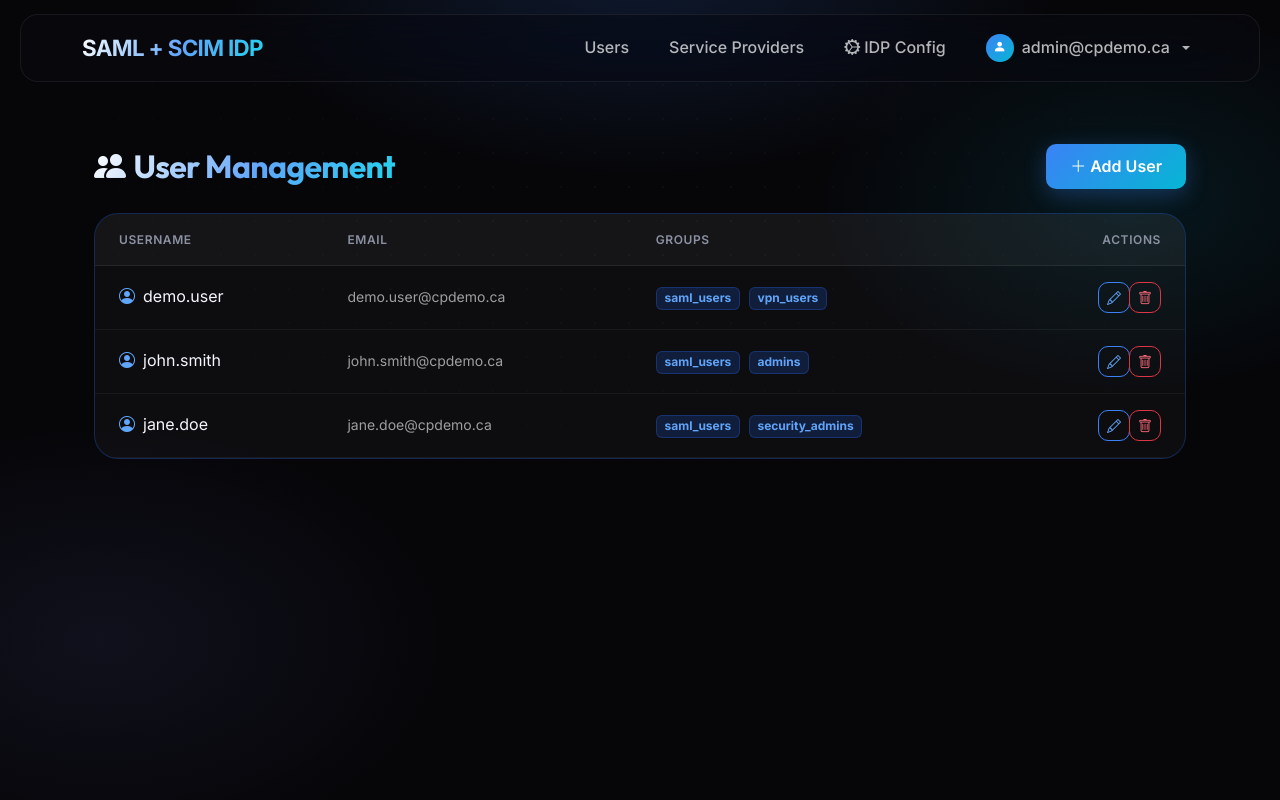
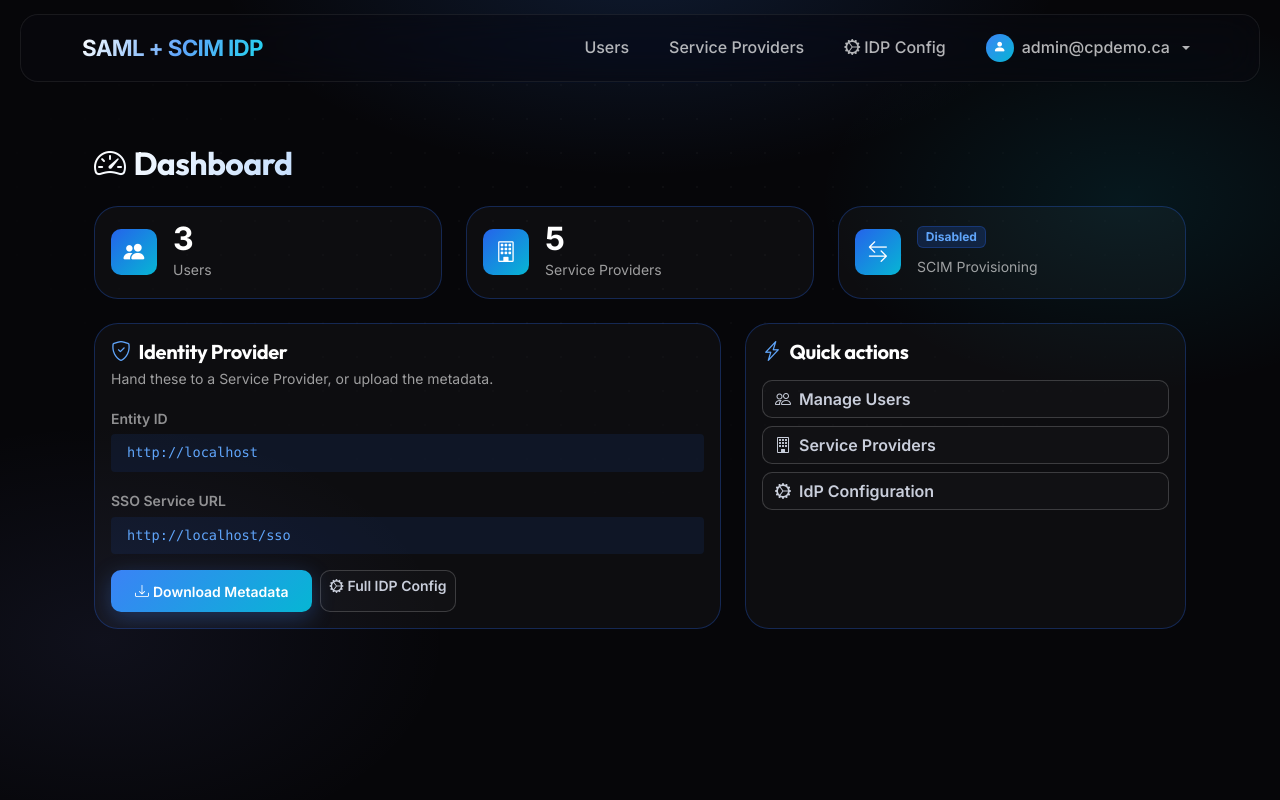
Before and after one commit to alshawwaf/SAML_IDP_Simulator, a Flask app: page /admin/ in a window 1280 px wide. Run offline with Flask 3, Linux system fonts and the light colour scheme; the visitor is signed in with stand-in values (Sample User, id 1); parts of the project's set-up code (start-up, migrations or seed data) failed here and were passed over; some libraries are stand-ins or nearby versions.

Commit message:
Consolidate: real overview dashboard at /admin/; remove redundant users page
The dashboard (/admin/) was a duplicate of the Users page. Replace it with a proper overview: stat cards (Users, Service Providers, SCIM status) that link to their sections, an Identity Provider summary (Entity ID / SSO URL + Download Metadata), and quick actions. /admin/users keeps the full management table. Removed the now-redundant users.html (the dashboard route renders the new dashboard.html).

Co-Authored-By: Claude Opus 4.8 <noreply@anthropic.com>

```diff
--- a/app/routes/admin.py
+++ b/app/routes/admin.py
@@ -20,10 +20,12 @@ def admin_required(f):
 @admin_bp.route('/')
 @admin_required
 def dashboard():
-    users = User.query.all()
-    sps = ServiceProvider.query.all()
-    user_fields = User.get_editable_user_fields()
-    return render_template('admin/users.html', users=users, sps=sps, user_fields=user_fields)
+    return render_template(
+        'admin/dashboard.html',
+        user_count=User.query.count(),
+        sp_count=ServiceProvider.query.count(),
+        config=config_manager.get_all_config(),
+    )
 
 @admin_bp.route('/settings')
 @admin_required
--- a/app/static/css/custom.css
+++ b/app/static/css/custom.css
@@ -776,3 +776,22 @@ code {
 }
 .navbar .dropdown-menu form { margin: 0; }
 .navbar .dropdown-item { cursor: pointer; }
+
+/* ===================== Dashboard stat cards ===================== */
+.stat-card { transition: transform 0.15s ease, border-color 0.15s ease; }
+.stat-card:hover {
+  transform: translateY(-2px);
+  border-color: var(--border-hover) !important;
+}
+.stat-icon {
+  width: 46px;
+  height: 46px;
+  flex-shrink: 0;
+  display: inline-flex;
+  align-items: center;
+  justify-content: center;
+  border-radius: var(--radius-sm);
+  background: linear-gradient(135deg, var(--primary-dim), var(--secondary));
+  color: #fff;
+  font-size: 1.3rem;
+}
--- /dev/null
+++ b/app/templates/admin/dashboard.html
@@ -0,0 +1,91 @@
+{% extends "base.html" %}
+{% block title %}Dashboard{% endblock %}
+
+{% block content %}
+<div class="container py-4">
+  <h2 class="text-gradient mb-4"><i class="bi bi-speedometer2 me-2"></i>Dashboard</h2>
+
+  <!-- Stat cards -->
+  <div class="row g-3 g-md-4 mb-4">
+    <div class="col-md-4">
+      <a href="{{ url_for('admin.user_management') }}" class="text-decoration-none">
+        <div class="card glass border-0 h-100 stat-card">
+          <div class="card-body d-flex align-items-center gap-3">
+            <span class="stat-icon"><i class="bi bi-people-fill"></i></span>
+            <div>
+              <div class="fs-2 fw-bold text-white lh-1">{{ user_count }}</div>
+              <div class="text-muted small mt-1">Users</div>
+            </div>
+          </div>
+        </div>
+      </a>
+    </div>
+    <div class="col-md-4">
+      <a href="{{ url_for('admin.list_sps') }}" class="text-decoration-none">
+        <div class="card glass border-0 h-100 stat-card">
+          <div class="card-body d-flex align-items-center gap-3">
+            <span class="stat-icon"><i class="bi bi-building"></i></span>
+            <div>
+              <div class="fs-2 fw-bold text-white lh-1">{{ sp_count }}</div>
+              <div class="text-muted small mt-1">Service Providers</div>
+            </div>
+          </div>
+        </div>
+      </a>
+    </div>
+    <div class="col-md-4">
+      <a href="{{ url_for('scim_admin.dashboard') if scim_enabled else url_for('admin.idp_config') }}" class="text-decoration-none">
+        <div class="card glass border-0 h-100 stat-card">
+          <div class="card-body d-flex align-items-center gap-3">
+            <span class="stat-icon"><i class="bi bi-arrow-left-right"></i></span>
+            <div>
+              <div class="lh-1"><span class="badge bg-{{ 'success' if scim_enabled else 'secondary' }}">{{ 'Enabled' if scim_enabled else 'Disabled' }}</span></div>
+              <div class="text-muted small mt-2">SCIM Provisioning</div>
+            </div>
+          </div>
+        </div>
+      </a>
+    </div>
+  </div>
+
+  <div class="row g-3 g-md-4">
+    <!-- Identity Provider summary -->
+    <div class="col-lg-7">
+      <div class="card glass border-0 h-100">
+        <div class="card-body">
+          <h5 class="text-white mb-1"><i class="bi bi-shield-check me-2 text-primary"></i>Identity Provider</h5>
+          <p class="small text-muted mb-3">Hand these to a Service Provider, or upload the metadata.</p>
+
+          <label class="form-label small text-muted mb-1">Entity ID</label>
+          <div class="mb-3"><code class="d-block px-3 py-2" style="word-break: break-all;">{{ config.IDP_ENTITY_ID }}</code></div>
+
+          <label class="form-label small text-muted mb-1">SSO Service URL</label>
+          <div class="mb-3"><code class="d-block px-3 py-2" style="word-break: break-all;">{{ config.SSO_SERVICE_URL }}</code></div>
+
+          <div class="d-flex flex-wrap gap-2">
+            <a href="{{ url_for('metadata.download_metadata') }}" class="btn btn-primary btn-sm"><i class="bi bi-download me-1"></i>Download Metadata</a>
+            <a href="{{ url_for('admin.idp_config') }}" class="btn btn-outline-light btn-sm"><i class="bi bi-gear-wide-connected me-1"></i>Full IDP Config</a>
+          </div>
+        </div>
+      </div>
+    </div>
+
+    <!-- Quick actions -->
+    <div class="col-lg-5">
+      <div class="card glass border-0 h-100">
+        <div class="card-body">
+          <h5 class="text-white mb-3"><i class="bi bi-lightning-charge me-2 text-primary"></i>Quick actions</h5>
+          <div class="d-grid gap-2">
+            <a href="{{ url_for('admin.user_management') }}" class="btn btn-outline-light text-start"><i class="bi bi-people me-2"></i>Manage Users</a>
+            <a href="{{ url_for('admin.list_sps') }}" class="btn btn-outline-light text-start"><i class="bi bi-building me-2"></i>Service Providers</a>
+            {% if scim_enabled %}
+            <a href="{{ url_for('scim_admin.dashboard') }}" class="btn btn-outline-light text-start"><i class="bi bi-arrow-left-right me-2"></i>SCIM Dashboard</a>
+            {% endif %}
+            <a href="{{ url_for('admin.idp_config') }}" class="btn btn-outline-light text-start"><i class="bi bi-gear-wide-connected me-2"></i>IdP Configuration</a>
+          </div>
+        </div>
+      </div>
+    </div>
+  </div>
+</div>
+{% endblock %}
--- a/app/templates/admin/users.html
+++ /dev/null
@@ -1,77 +0,0 @@
-{% extends "base.html" %}
-
-{% block title %}User Management{% endblock %}
-
-{% block content %}
-<div class="container py-4">
-    <div class="d-flex justify-content-between align-items-center mb-4">
-        <h2 class="text-gradient mb-0">
-            <i class="bi bi-people-fill me-2"></i>User Management
-        </h2>
-        <button class="btn btn-primary" data-bs-toggle="modal" data-bs-target="#addUserModal">
-            <i class="bi bi-plus-lg me-1"></i>Add User
-        </button>
-    </div>
-
-    <!-- Users Table -->
-    <div class="card glass border-0">
-        <div class="card-body p-0">
-            <div class="table-responsive">
-                <table class="table table-dark table-hover mb-0">
-                    <thead>
-                        <tr class="border-bottom border-secondary">
-                            <th class="px-4 py-3">Username</th>
-                            <th class="px-4 py-3">Email</th>
-                            <th class="px-4 py-3">Groups</th>
-                            <th class="px-4 py-3 text-end">Actions</th>
-                        </tr>
-                    </thead>
-                    <tbody>
-                        {% for user in users %}
-                        <tr class="border-bottom border-secondary border-opacity-25">
-                            <td class="px-4 py-3">
-                                <i class="bi bi-person-circle me-2 text-primary"></i>{{ user.username }}
-                            </td>
-                            <td class="px-4 py-3">
-                                <small class="text-muted">{{ user.email }}</small>
-                            </td>
-                            <td class="px-4 py-3">
-                                {% if user.groups %}
-                                    {% for group in user.groups %}
-                                    <span class="badge bg-secondary me-1">{{ group }}</span>
-                                    {% endfor %}
-                                {% else %}
-                                <span class="text-muted opacity-50">No groups</span>
-                                {% endif %}
-                            </td>
-                            <td class="px-4 py-3 text-end">
-                                <div class="btn-group btn-group-sm">
-                                    <a href="{{ url_for('admin.edit_user', username=user.username) }}"
-                                       class="btn btn-outline-primary btn-sm">
-                                       <i class="bi bi-pencil"></i>
-                                    </a>
-                                    <a href="{{ url_for('admin.delete_user', username=user.username) }}"
-                                       class="btn btn-outline-danger btn-sm"
-                                       onclick="return confirm('Delete this user?')">
-                                       <i class="bi bi-trash"></i>
-                                    </a>
-                                </div>
-                            </td>
-                        </tr>
-                        {% else %}
-                        <tr>
-                            <td colspan="4" class="text-center text-muted py-5">
-                                <i class="bi bi-inbox fs-1 d-block mb-2 opacity-50"></i>
-                                No users yet — click <strong>Add User</strong> to create one.
-                            </td>
-                        </tr>
-                        {% endfor %}
-                    </tbody>
-                </table>
-            </div>
-        </div>
-    </div>
-</div>
-
-{% include "admin/modals/user_modals.html" %}
-{% endblock %}
```
